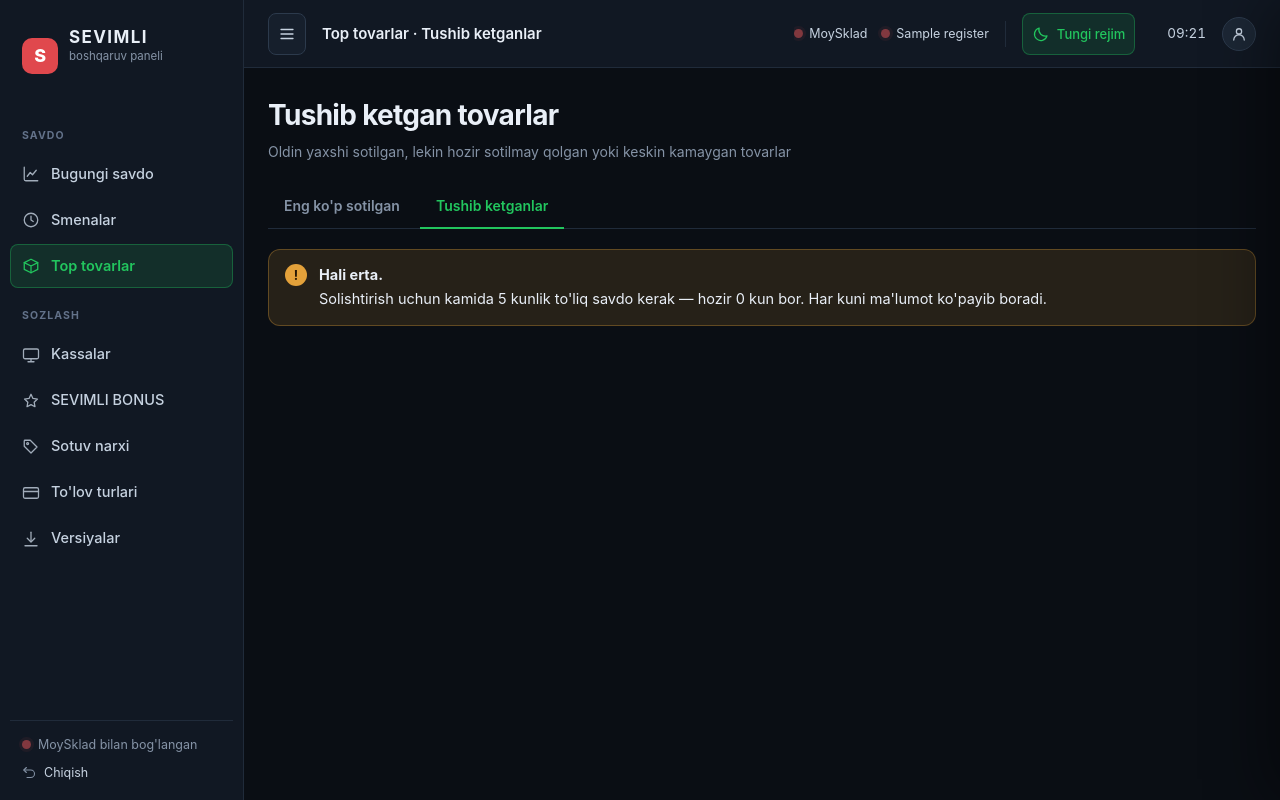
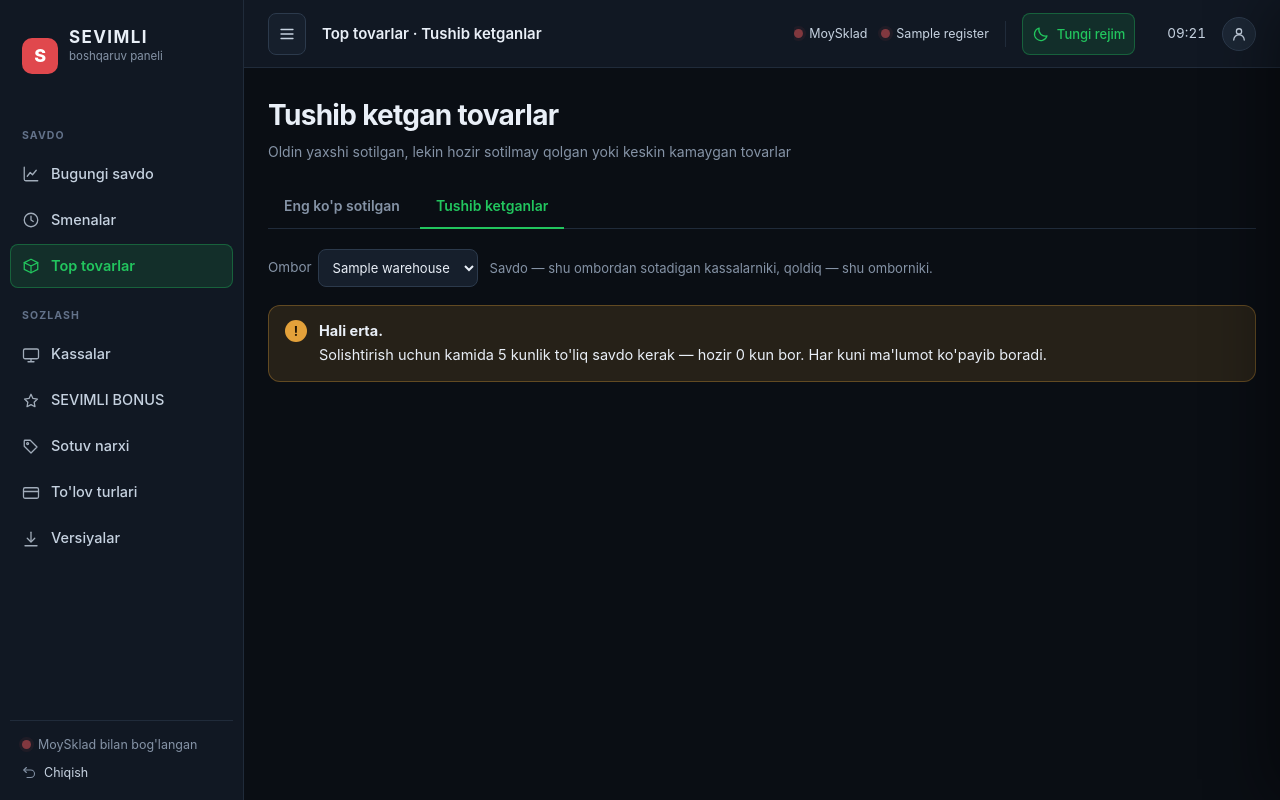
Before and after one commit to 130395mq-dev/sevimli-kassa, a Django app: page /tovarlar/tushgan/ in a window 1280 px wide. Run offline with Django 5.2, Linux system fonts and the light colour scheme; a user stored in the database is signed in; tables that the repository leaves empty hold one stand-in row (values such as "Sample post"); some libraries are stand-ins or nearby versions.

Commit message:
Falling products page: warehouse selector and stock elsewhere

```diff
--- a/dashboard/templates/dashboard/tushgan.html
+++ b/dashboard/templates/dashboard/tushgan.html
@@ -13,6 +13,18 @@
     <a href="{% url 'dashboard:top-products' %}">Eng ko'p sotilgan</a>
     <a class="on" href="{% url 'dashboard:falling-products' %}">Tushib ketganlar</a>
   </nav>
+
+  {% if f.warehouses %}
+  <form method="get" class="davr">
+    <label>Ombor
+      <select name="ombor" onchange="this.form.submit()">
+        {% for w in f.warehouses %}<option value="{{ w.id }}" {% if f.warehouse == w.id %}selected{% endif %}>{{ w.name }}</option>{% endfor %}
+      </select>
+    </label>
+    <noscript><button type="submit" class="small">Ko'rsatish</button></noscript>
+    <span class="sec">Savdo — shu ombordan sotadigan kassalarniki, qoldiq — shu omborniki.</span>
+  </form>
+  {% endif %}
 
   {% if not f.ready %}
     <div class="alert warn"><span>!</span><div>
@@ -32,8 +44,9 @@
         Muntazam tovar — «oldin» kunlarning kamida yarmida sotilgan va kuniga o'rtacha 1 donadan
         ko'p ketgan tovar. <b>To'xtagan</b> — oxirgi 3 kun va bugun bironta ham sotilmagan.
         <b>Kamaygan</b> — oxirgi 3 kunda kuniga oldingidan 2 barobar va undan ham kam sotilgan.
-        Qoldiq 0 bo'lsa «tugagan» — demak tovar kelmay qolgan, talab emas.
-        <a href="?format=csv">⤓ Excel (CSV)</a>
+        Qoldiq — <b>{{ f.warehouse_name }}</b> bo'yicha; 0 bo'lsa «tugagan» — demak tovar kelmay
+        qolgan, talab emas. «Boshqa omborlarda» — ko'chirib keltirish mumkin bo'lgan qoldiq.
+        <a href="?ombor={{ f.warehouse|urlencode }}&amp;format=csv">⤓ Excel (CSV)</a>
       </div>
     </div>
 
@@ -54,7 +67,7 @@
           <td><b>{{ r.name }}</b></td>
           <td class="right num tight">{{ r.before_text }} <span class="sec">{{ r.uom }}</span></td>
           <td class="right num tight">{% if r.last %}{{ r.last|date:"d.m" }} <span class="sec">({{ r.days_idle }} kun)</span>{% else %}—{% endif %}</td>
-          <td class="right num tight">{% if r.out %}<span class="badge err">tugagan</span>{% else %}{{ r.stock_text }}{% endif %}</td>
+          <td class="right num tight">{% if r.out %}<span class="badge err">tugagan</span>{% else %}{{ r.stock_text }}{% endif %}{% if r.elsewhere %}<div class="sec">boshqa omborlarda: {{ r.elsewhere_text }}</div>{% endif %}</td>
           <td class="right num tight">{{ r.lost|som }}</td>
         </tr>
       {% empty %}
@@ -83,7 +96,7 @@
           <td class="right num tight">{{ r.now_text }}</td>
           <td class="right num tight"><span class="minus">{{ r.change }}%</span></td>
           <td class="right num tight">{{ r.today_qty|floatformat:"-3" }}</td>
-          <td class="right num tight">{% if r.out %}<span class="badge err">tugagan</span>{% else %}{{ r.stock_text }}{% endif %}</td>
+          <td class="right num tight">{% if r.out %}<span class="badge err">tugagan</span>{% else %}{{ r.stock_text }}{% endif %}{% if r.elsewhere %}<div class="sec">boshqa omborlarda: {{ r.elsewhere_text }}</div>{% endif %}</td>
           <td class="right num tight">{{ r.lost|som }}</td>
         </tr>
       {% empty %}
```
